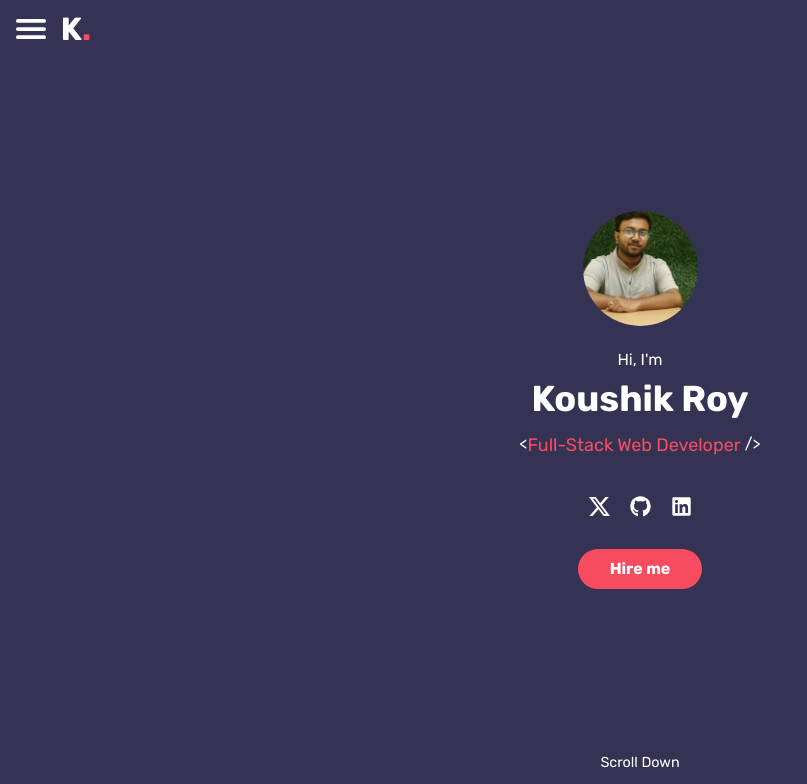
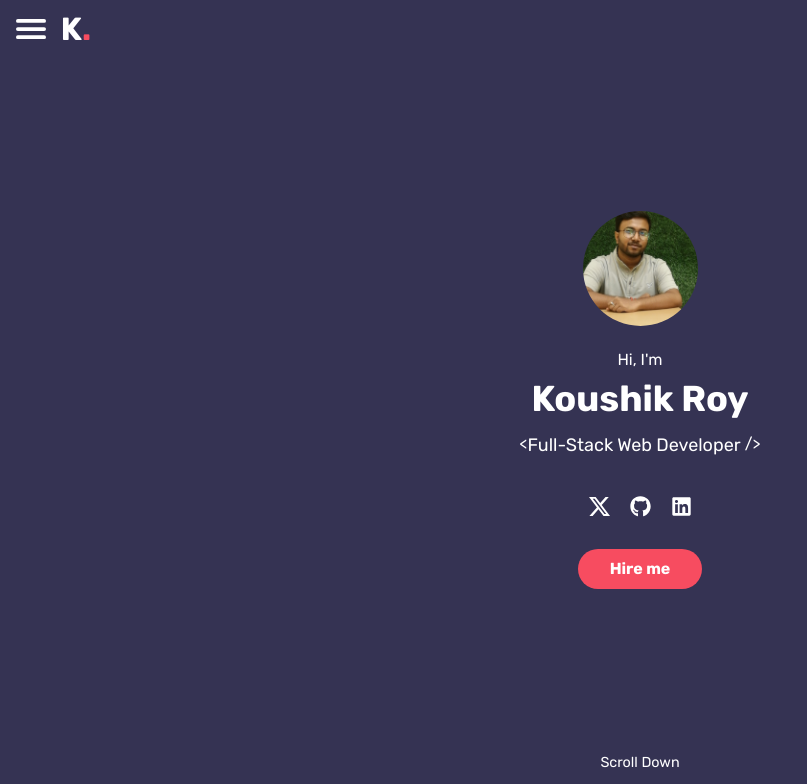
Before and after one commit to Koushik1311/portfolio, a Next.js app: page / in a window 1280 px wide. Shown: the top 784 px of the page, without its empty margins (0-807 px from the left). Built offline with nearby package versions, Linux system fonts and the light colour scheme.

Commit message:
update color

```diff
--- a/src/components/Home/TypeWriter.tsx
+++ b/src/components/Home/TypeWriter.tsx
@@ -9,7 +9,7 @@ export default function TypeWriter() {
       wrapper="span"
       cursor={true}
       // repeat={Infinity}
-      className="text-[1.125rem] text-[#F74C60] mb-[2.3rem]"
+      className="text-[1.125rem] text-white mb-[2.3rem]"
     />
   );
 }
```
